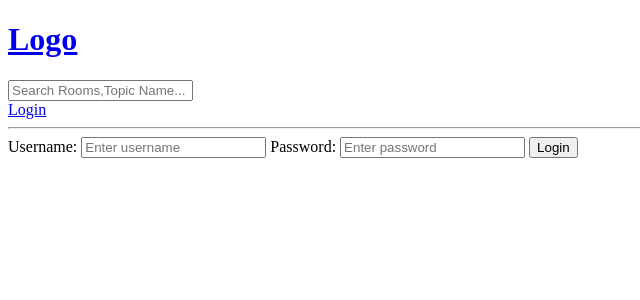
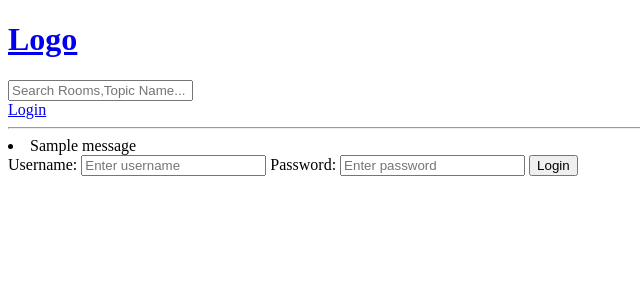
Before and after one commit to ABHISHEKGHARAMI/Discord_Study, a Django app: page /base/login/ in a window 1280 px wide. Shown: the top 300 px of the page, without its empty margins (0-640 px from the left). Run offline with Django 5.2, Linux system fonts and the light colour scheme; tables that the repository leaves empty hold one stand-in row (values such as "Sample post"); one stand-in notice (Sample message) is shown.

Commit message:
Adding the flash message .

```diff
--- a/studybud/base/templates/base/login_registration.html
+++ b/studybud/base/templates/base/login_registration.html
@@ -6,6 +6,7 @@
  {# login  registration form#}
  <div>
     <form method="POST" action="">
+        {% csrf_token %}
         <label>Username:</label>
         <input type="text" name="username" placeholder="Enter username"/>
 
--- a/studybud/templates/main.html
+++ b/studybud/templates/main.html
@@ -13,6 +13,12 @@
 
      {% include "navbar.html" %}
 
+     {% if messages %}
+       {% for message in messages %}
+          <li>{{message}}</li>
+       {% endfor %}
+     {% endif %}
+
      {% block content %}
 
      {% endblock content %}
```
